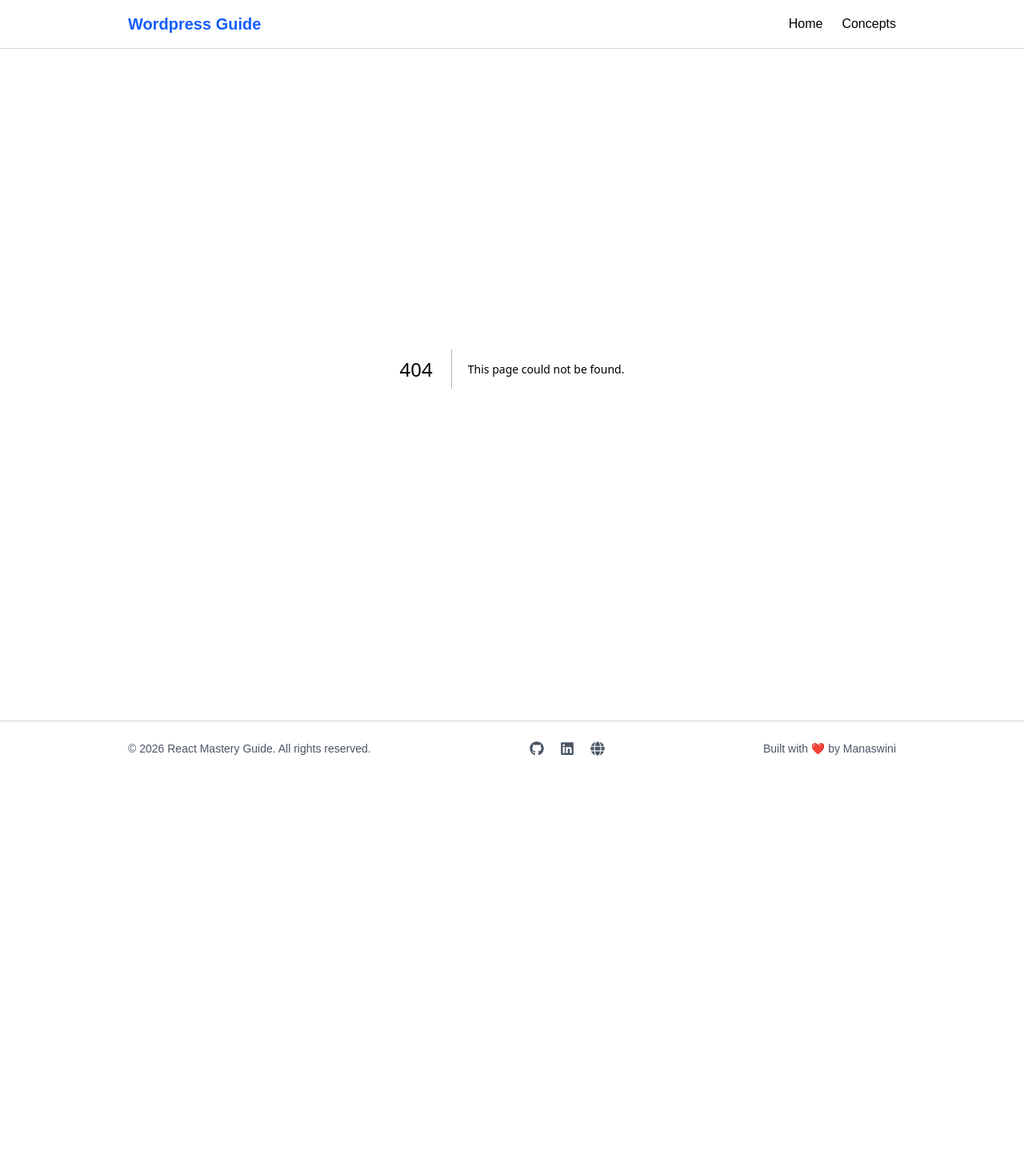
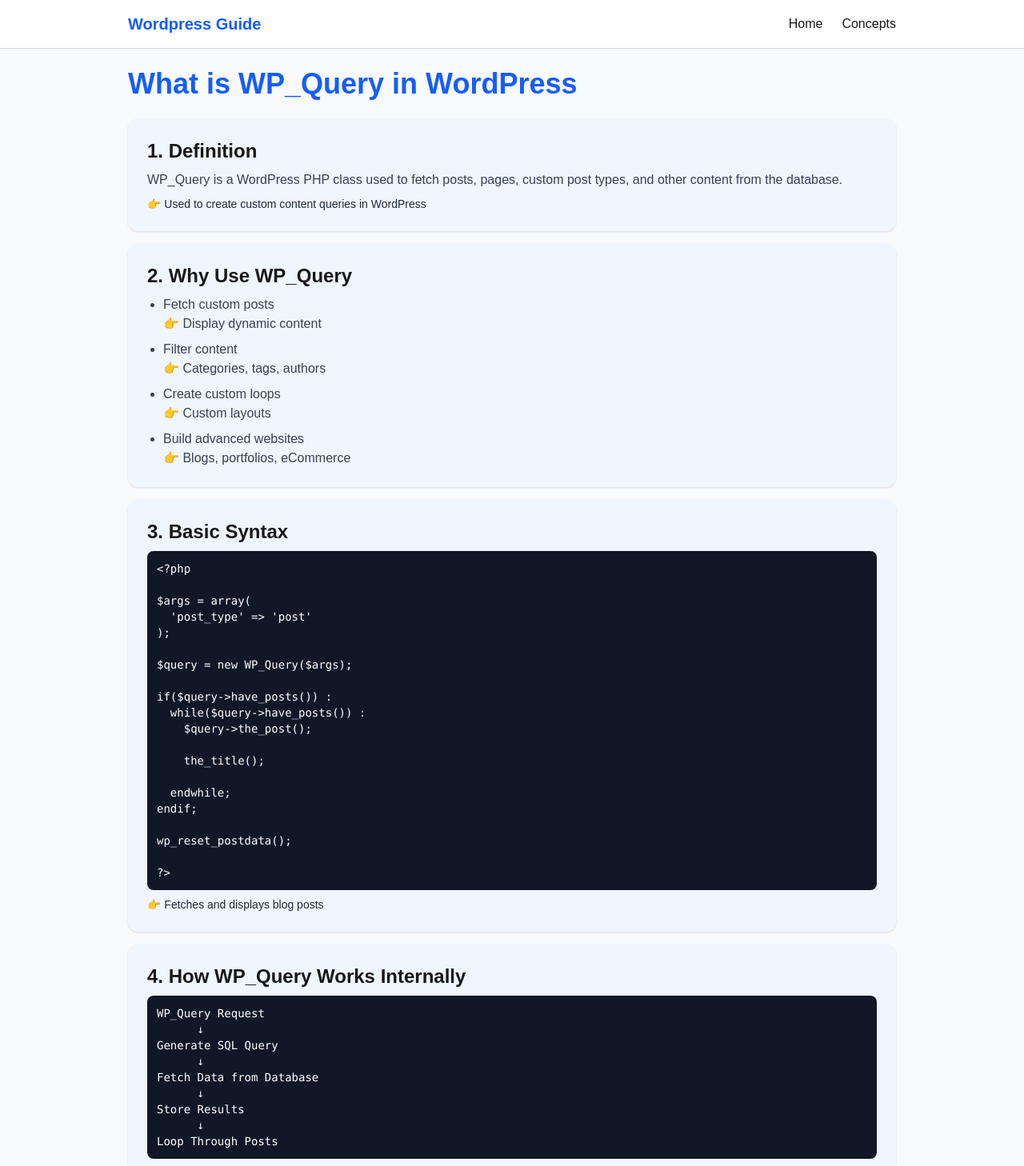
Before and after one commit to Monisasmal/WordPress-Concepts, a Next.js app: page /concepts/WhatIsWPQuery in a window 1280 px wide. Before the commit this address had no page. Shown: the top 1458 px of the page at 80% size. Before the commit the page ends 970 px from the top, so only its background shows below. Built offline with nearby package versions, Linux system fonts and the light colour scheme.

Commit message:
first commit

```diff
--- /dev/null
+++ b/src/app/concepts/WhatIsWPQuery/page.tsx
@@ -0,0 +1,336 @@
+export default function WhatIsWPQuery() {
+  return (
+    <div className="bg-gray-50 min-h-screen">
+
+      {/* Container */}
+      <div className="w-full max-w-5xl mx-auto px-4 sm:px-6 lg:px-8 py-6">
+
+        {/* Header */}
+        <h1 className="text-2xl sm:text-3xl md:text-4xl font-bold text-blue-600 mb-6">
+          What is WP_Query in WordPress
+        </h1>
+
+        {/* Card Wrapper */}
+        <div className="space-y-4">
+
+          {/* Definition */}
+          <section className="bg-blue-50 shadow-sm rounded-xl p-4 sm:p-6">
+            <h2 className="text-lg sm:text-xl md:text-2xl font-semibold mb-2">
+              1. Definition
+            </h2>
+
+            <p className="text-sm sm:text-base text-gray-700">
+              WP_Query is a WordPress PHP class used to fetch posts,
+              pages, custom post types, and other content from the database.
+            </p>
+
+            <p className="text-sm text-gray-800 mt-2">
+              👉 Used to create custom content queries in WordPress
+            </p>
+          </section>
+
+          {/* Why Use */}
+          <section className="bg-blue-50 shadow-sm rounded-xl p-4 sm:p-6">
+            <h2 className="text-lg sm:text-xl md:text-2xl font-semibold mb-2">
+              2. Why Use WP_Query
+            </h2>
+
+            <ul className="list-disc ml-5 text-sm sm:text-base text-gray-700 space-y-2">
+
+              <li>
+                Fetch custom posts
+                <br />👉 Display dynamic content
+              </li>
+
+              <li>
+                Filter content
+                <br />👉 Categories, tags, authors
+              </li>
+
+              <li>
+                Create custom loops
+                <br />👉 Custom layouts
+              </li>
+
+              <li>
+                Build advanced websites
+                <br />👉 Blogs, portfolios, eCommerce
+              </li>
+
+            </ul>
+          </section>
+
+          {/* Basic Syntax */}
+          <section className="bg-blue-50 shadow-sm rounded-xl p-4 sm:p-6">
+            <h2 className="text-lg sm:text-xl md:text-2xl font-semibold mb-2">
+              3. Basic Syntax
+            </h2>
+
+            <pre className="bg-gray-900 text-white p-3 rounded-lg text-sm overflow-x-auto">
+{`<?php
+
+$args = array(
+  'post_type' => 'post'
+);
+
+$query = new WP_Query($args);
+
+if($query->have_posts()) :
+  while($query->have_posts()) :
+    $query->the_post();
+
+    the_title();
+
+  endwhile;
+endif;
+
+wp_reset_postdata();
+
+?>`}
+            </pre>
+
+            <p className="text-sm text-gray-800 mt-2">
+              👉 Fetches and displays blog posts
+            </p>
+          </section>
+
+          {/* How It Works */}
+          <section className="bg-blue-50 shadow-sm rounded-xl p-4 sm:p-6">
+            <h2 className="text-lg sm:text-xl md:text-2xl font-semibold mb-2">
+              4. How WP_Query Works Internally
+            </h2>
+
+            <pre className="bg-gray-900 text-white p-3 rounded-lg text-sm overflow-x-auto">
+{`WP_Query Request
+      ↓
+Generate SQL Query
+      ↓
+Fetch Data from Database
+      ↓
+Store Results
+      ↓
+Loop Through Posts`}
+            </pre>
+
+            <p className="text-sm text-gray-800 mt-2">
+              👉 WP_Query converts arguments into SQL queries
+            </p>
+          </section>
+
+          {/* Query Arguments */}
+          <section className="bg-blue-50 shadow-sm rounded-xl p-4 sm:p-6">
+            <h2 className="text-lg sm:text-xl md:text-2xl font-semibold mb-2">
+              5. Common Query Arguments
+            </h2>
+
+            <pre className="bg-gray-900 text-white p-3 rounded-lg text-sm overflow-x-auto">
+{`$args = array(
+  'post_type' => 'post',
+  'posts_per_page' => 5,
+  'category_name' => 'react',
+  'orderby' => 'date',
+  'order' => 'DESC'
+);`}
+            </pre>
+
+            <p className="text-sm text-gray-800 mt-2">
+              👉 Controls how posts are fetched
+            </p>
+          </section>
+
+          {/* Custom Post Type */}
+          <section className="bg-blue-50 shadow-sm rounded-xl p-4 sm:p-6">
+            <h2 className="text-lg sm:text-xl md:text-2xl font-semibold mb-2">
+              6. Query Custom Post Types
+            </h2>
+
+            <pre className="bg-gray-900 text-white p-3 rounded-lg text-sm overflow-x-auto">
+{`$args = array(
+  'post_type' => 'movies'
+);
+
+$movies = new WP_Query($args);`}
+            </pre>
+
+            <p className="text-sm text-gray-800 mt-2">
+              👉 Fetches movie custom post type data
+            </p>
+          </section>
+
+          {/* Category Example */}
+          <section className="bg-blue-50 shadow-sm rounded-xl p-4 sm:p-6">
+            <h2 className="text-lg sm:text-xl md:text-2xl font-semibold mb-2">
+              7. Category Query Example
+            </h2>
+
+            <pre className="bg-gray-900 text-white p-3 rounded-lg text-sm overflow-x-auto">
+{`$args = array(
+  'category_name' => 'wordpress'
+);
+
+$query = new WP_Query($args);`}
+            </pre>
+
+            <p className="text-sm text-gray-800 mt-2">
+              👉 Displays posts from WordPress category
+            </p>
+          </section>
+
+          {/* Search Query */}
+          <section className="bg-blue-50 shadow-sm rounded-xl p-4 sm:p-6">
+            <h2 className="text-lg sm:text-xl md:text-2xl font-semibold mb-2">
+              8. Search Query Example
+            </h2>
+
+            <pre className="bg-gray-900 text-white p-3 rounded-lg text-sm overflow-x-auto">
+{`$args = array(
+  's' => 'React'
+);
+
+$query = new WP_Query($args);`}
+            </pre>
+
+            <p className="text-sm text-gray-800 mt-2">
+              👉 Searches posts containing "React"
+            </p>
+          </section>
+
+          {/* Pagination */}
+          <section className="bg-blue-50 shadow-sm rounded-xl p-4 sm:p-6">
+            <h2 className="text-lg sm:text-xl md:text-2xl font-semibold mb-2">
+              9. Pagination Example
+            </h2>
+
+            <pre className="bg-gray-900 text-white p-3 rounded-lg text-sm overflow-x-auto">
+{`$args = array(
+  'posts_per_page' => 10,
+  'paged' => get_query_var('paged')
+);`}
+            </pre>
+
+            <p className="text-sm text-gray-800 mt-2">
+              👉 Used for paginated content
+            </p>
+          </section>
+
+          {/* Reset */}
+          <section className="bg-blue-50 shadow-sm rounded-xl p-4 sm:p-6">
+            <h2 className="text-lg sm:text-xl md:text-2xl font-semibold mb-2">
+              10. wp_reset_postdata()
+            </h2>
+
+            <p className="text-sm sm:text-base text-gray-700">
+              Resets global post data after custom query.
+            </p>
+
+            <pre className="bg-gray-900 text-white p-3 rounded-lg text-sm overflow-x-auto">
+{`wp_reset_postdata();`}
+            </pre>
+
+            <p className="text-sm text-gray-800 mt-2">
+              👉 Prevents conflicts with main query
+            </p>
+          </section>
+
+          {/* Real Examples */}
+          <section className="bg-blue-50 shadow-sm rounded-xl p-4 sm:p-6">
+            <h2 className="text-lg sm:text-xl md:text-2xl font-semibold mb-2">
+              11. Real-World Examples
+            </h2>
+
+            <ul className="list-disc ml-5 text-sm sm:text-base text-gray-700 space-y-3">
+
+              <li>
+                Blog websites
+                <br />👉 Latest post sections
+              </li>
+
+              <li>
+                Portfolio websites
+                <br />👉 Display projects
+              </li>
+
+              <li>
+                News websites
+                <br />👉 Category-based news feeds
+              </li>
+
+              <li>
+                eCommerce stores
+                <br />👉 Product queries
+              </li>
+
+            </ul>
+          </section>
+
+          {/* Advantages */}
+          <section className="bg-blue-50 shadow-sm rounded-xl p-4 sm:p-6">
+            <h2 className="text-lg sm:text-xl md:text-2xl font-semibold mb-2">
+              12. Advantages
+            </h2>
+
+            <ul className="list-disc ml-5 text-sm sm:text-base text-gray-700 space-y-2">
+
+              <li>
+                Flexible content fetching
+                <br />👉 Highly customizable
+              </li>
+
+              <li>
+                Supports CPTs and taxonomies
+                <br />👉 Advanced filtering
+              </li>
+
+              <li>
+                Easy pagination
+                <br />👉 Better user experience
+              </li>
+
+            </ul>
+          </section>
+
+          {/* Common Mistakes */}
+          <section className="bg-blue-50 shadow-sm rounded-xl p-4 sm:p-6">
+            <h2 className="text-lg sm:text-xl md:text-2xl font-semibold mb-2">
+              13. Common Mistakes
+            </h2>
+
+            <ul className="list-disc ml-5 text-sm sm:text-base text-gray-700 space-y-2">
+
+              <li>
+                Forgetting wp_reset_postdata()
+                <br />👉 Breaks main loop
+              </li>
+
+              <li>
+                Using too many queries
+                <br />👉 Performance issues
+              </li>
+
+              <li>
+                Incorrect arguments
+                <br />👉 Empty results
+              </li>
+
+            </ul>
+          </section>
+
+          {/* Interview */}
+          <section className="bg-blue-50 shadow-sm rounded-xl p-4 sm:p-6">
+            <h2 className="text-lg sm:text-xl md:text-2xl font-semibold mb-2">
+              Interview Points
+            </h2>
+
+            <ul className="list-disc ml-5 text-sm sm:text-base text-gray-900 space-y-1">
+              <li>WP_Query fetches data from WordPress database</li>
+              <li>Used for custom loops and filtering</li>
+              <li>Supports categories, tags, CPTs, pagination</li>
+              <li>Always use wp_reset_postdata() after custom query</li>
+            </ul>
+          </section>
+
+        </div>
+      </div>
+    </div>
+  );
+}
```
